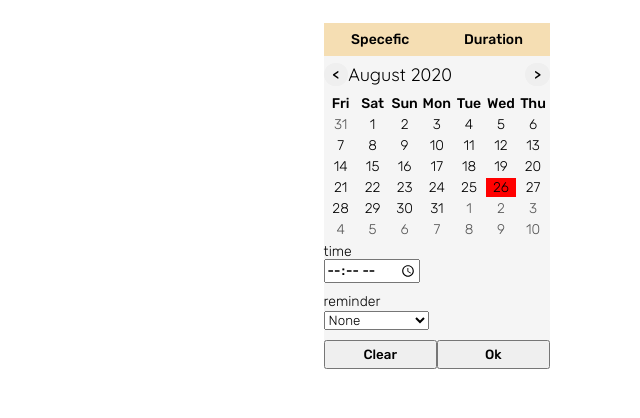
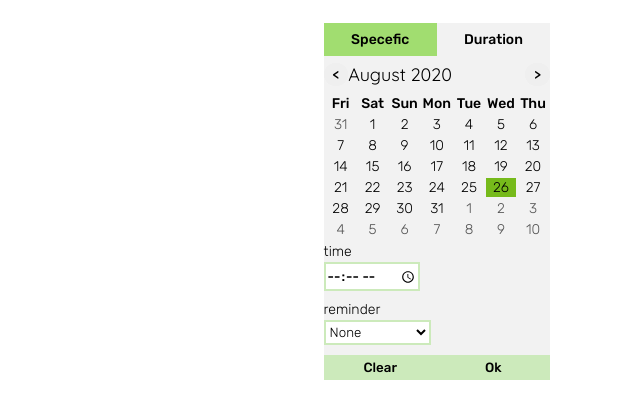
Before and after one commit to fayez-nazzal/to-tick, a React (Create React App) app in the folder Client/: page /calender in a window 1280 px wide. Shown: the top 418 px of the page, without its empty margins (640-1280 px from the left). Built offline with nearby package versions, Linux system fonts and the light colour scheme; no server answers.

Commit message:
added calender styling

```diff
--- a/Client/src/Calendar/DateTimePicker.css
+++ b/Client/src/Calendar/DateTimePicker.css
@@ -6,7 +6,7 @@
     position: absolute;
     top: 23px;
     right: 90px;
-    background-color: whitesmoke;
+    background-color: #f2f2f2;
 }
 
 .mode-buttons {
@@ -15,16 +15,20 @@
     align-items: stretch;
 }
 
-.due-button, .duration-button {
+.mode-button {
     flex: 1 1 0px;
     border: none;
-    background: wheat;
+    background: #f2f2f2;
     padding: 8px;
     font-size: 14px;
 }
 
-.date-button:hover, .time-button:hover {
-    background-color: teal;
+.mode-button:hover {
+    background-color: #a1dd70;
+}
+
+.selected {
+    background-color: #a1dd70;
 }
 
 .month-nav {
@@ -68,11 +72,11 @@
 }
 
 .selected-day {
-    background: red !important;
+    background: #76BA1B !important;
 }
 
 .day:hover {
-    background-color: yellow;
+    background-color: rgba(204, 234, 187, 1);
 }
 
 h5 {
@@ -85,8 +89,15 @@ h5 {
     margin-top: 10px;
 }
 
+.reminder-entry select, input[type=time] {
+    height: 25px;
+    margin-top: 4px;
+    border: 2px solid rgba(204, 234, 187, 1);
+}
+
 .reminder-entry select {
     font-weight: 300;
+    background-color: white;
 }
 
 .action-buttons {
@@ -98,4 +109,10 @@ h5 {
 .clear-button, .ok-button {
     flex: 1 1 0px;
     padding: 5px;
+    border: none;
+    background-color: rgba(204, 234, 187, 1);
 }
+
+.clear-button:hover, .ok-button:hover {
+    background-color: #76BA1B;
+}
--- a/Client/src/Calendar/DateTimePicker.js
+++ b/Client/src/Calendar/DateTimePicker.js
@@ -13,6 +13,7 @@ moment.updateLocale('en', {
 export default () => {
   const [currentDate, setCurrentDate] = useState(moment())
   const [currenTime, setCurrentTime] = useState('00:00 AM')
+  const [isSpecefic, setIsSpecefic] = useState(true)
 
   const prevMonth = () => {
     const prevMonthDate = moment(currentDate).add('1', 'months')
@@ -28,8 +29,8 @@ export default () => {
     <div className="container">
       <div className="datetime-picker">
           <div className="mode-buttons">
-            <button className="due-button">Specefic</button>
-            <button className="duration-button">Duration</button>
+            <button className={isSpecefic? "mode-button selected":"mode-button"}>Specefic</button>
+            <button className={!isSpecefic? "mode-button selected":"mode-button"}>Duration</button>
           </div>
 
           <DatePicker currentDate={currentDate} prevMonth={prevMonth} nextMonth={nextMonth} setCurrentDate={setCurrentDate}/>
```
